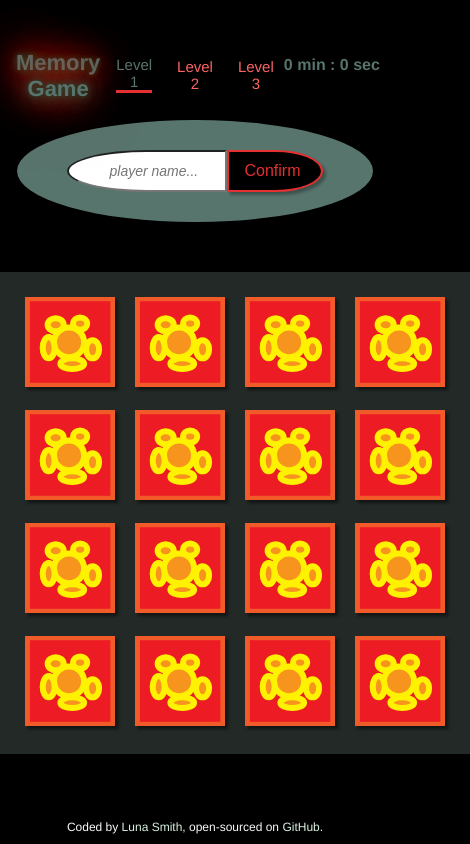
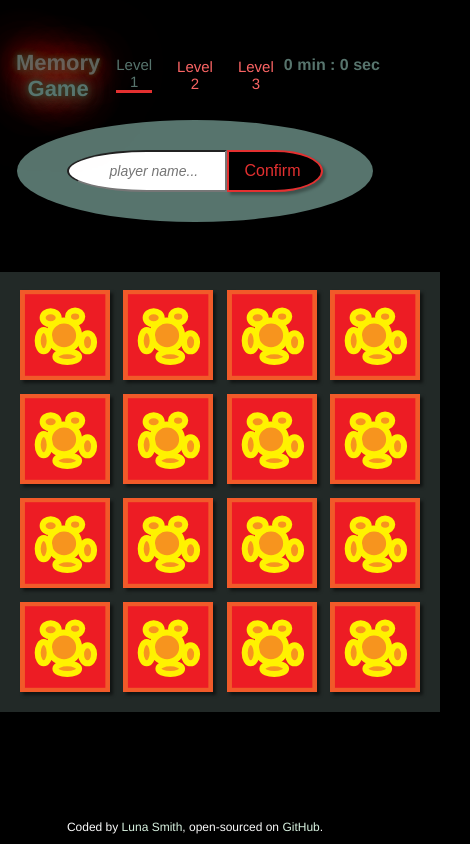
Before and after one commit to Lu-Smith/memory_game_vue, a Vue app: page / in a window 390 px wide. Shown: the whole page, 470 px wide, since content can reach past the window. Built offline with nearby package versions, Linux system fonts and the light colour scheme.

Commit message:
Updated styles in GameGrid.vue

```diff
--- a/src/components/Game/GameGrid1.vue
+++ b/src/components/Game/GameGrid1.vue
@@ -55,4 +55,13 @@ export default defineComponent({
   font-style: italic;
 }
 
+@media screen and (max-width: 900px) {
+    .grid {
+      gap: 10px;
+      width: 440px;
+      height: 440px;
+      padding: 18px;
+    }
+}
+
 </style>
```
